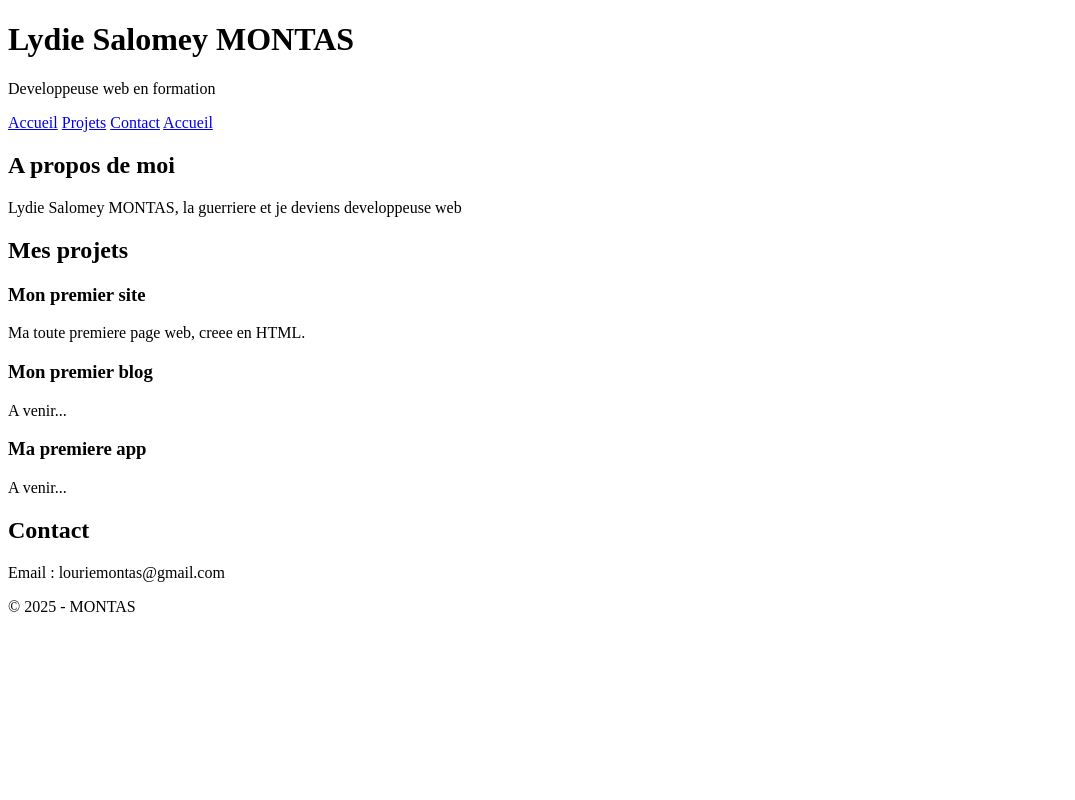
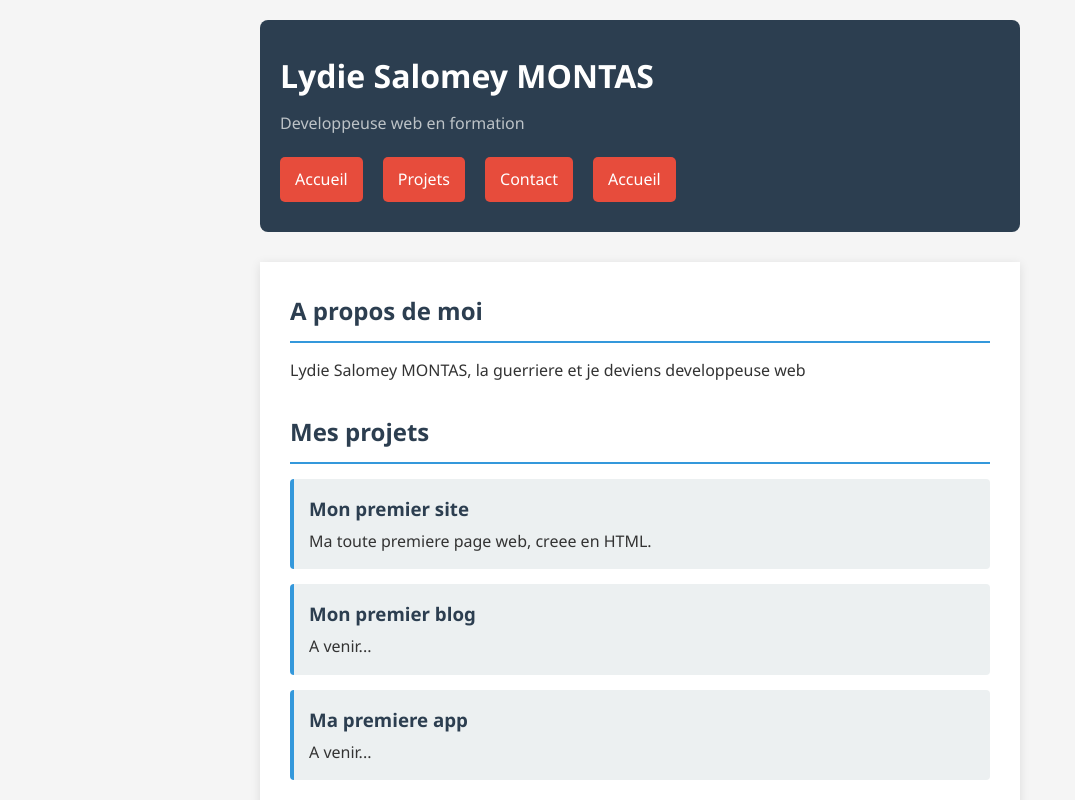
Before and after one commit to louriemontas-ui/Mon-premier-site, a plain HTML site: page index.html in a window 1280 px wide. Shown: the top 800 px of the page, without its empty margins (0-1075 px from the left). Drawn offline with Linux system fonts and the light colour scheme.

Commit message:
Jour 3 - CSS externe et style complet du site

```diff
--- a/index.html
+++ b/index.html
@@ -4,6 +4,7 @@
     <meta charset="UTF-8">
     <meta name="viewport" content="width=device-width, initial-scale=1.0">
     <title>Lydie Salomey MONTAS - Developpeuse web</title>
+<link rel="stylesheet" href="style.css">
 </head>
 <body>
     <header>
--- /dev/null
+++ b/style.css
@@ -0,0 +1,139 @@
+/* ===== RESET & BASE ===== */
+* {
+  margin: 0;
+  padding: 0;
+  box-sizing: border-box;
+}
+
+body {
+  font-family: 'Segoe UI', Arial, sans-serif;
+  background-color: #f5f5f5;
+  color: #333;
+  line-height: 1.6;
+  max-width: 800px;
+  margin: 0 auto;
+  padding: 20px;
+}
+
+/* ===== HEADER ===== */
+header {
+  background-color: #2c3e50;
+  color: white;
+  padding: 30px 20px;
+  border-radius: 8px;
+  margin-bottom: 30px;
+}
+
+header h1 {
+  font-size: 2rem;
+  margin-bottom: 10px;
+}
+
+header p {
+  color: #bdc3c7;
+  margin-bottom: 20px;
+}
+
+/* ===== NAVIGATION ===== */
+nav {
+  display: flex;
+  gap: 20px;
+}
+
+nav a {
+  color: white;
+  text-decoration: none;
+  padding: 10px 15px;
+  background-color: #e74c3c;
+  border-radius: 5px;
+  transition: background-color 0.3s;
+}
+
+nav a:hover {
+  background-color: #2980b9;
+}
+
+/* ===== MAIN ===== */
+main {
+  background-color: white;
+  padding: 30px;
+  border-radius: 0,5px;
+  box-shadow: 0 2px 10px rgba(0, 0, 0, 0.1);
+}
+
+h2 {
+  color: #2c3e50;
+  margin-bottom: 15px;
+  padding-bottom: 10px;
+  border-bottom: 2px solid #3498db;
+}
+
+section {
+  margin-bottom: 30px;
+}
+
+/* ===== ARTICLES ===== */
+article {
+  background-color: #ecf0f1;
+  padding: 15px;
+  margin-bottom: 15px;
+  border-left: 4px solid #3498db;
+  border-radius: 4px;
+}
+
+article h3 {
+  color: #2c3e50;
+  margin-bottom: 5px;
+}
+
+/* ===== FORMULAIRE ===== */
+form div {
+  margin-bottom: 20px;
+}
+
+label {
+  display: block;
+  margin-bottom: 5px;
+  font-weight: bold;
+  color: #2c3e50;
+}
+
+input, textarea {
+  width: 100%;
+  padding: 10px;
+  border: 1px solid #ccc;
+  border-radius: 5px;
+  font-size: 16px;
+  font-family: inherit;
+}
+
+input:focus, textarea:focus {
+  outline: none;
+  border-color: #3498db;
+  box-shadow: 0 0 5px rgba(52, 152, 219, 0.3);
+}
+
+button {
+  background-color: #3498db;
+  color: white;
+  padding: 12px 24px;
+  border: none;
+  border-radius: 5px;
+  font-size: 16px;
+  cursor: pointer;
+  font-weight: bold;
+  transition: background-color 0.3s;
+}
+
+button:hover {
+  background-color: #2980b9;
+}
+
+/* ===== FOOTER ===== */
+footer {
+  text-align: center;
+  margin-top: 30px;
+  padding: 20px;
+  color: #777;
+  font-size: 14px;
+}
```
